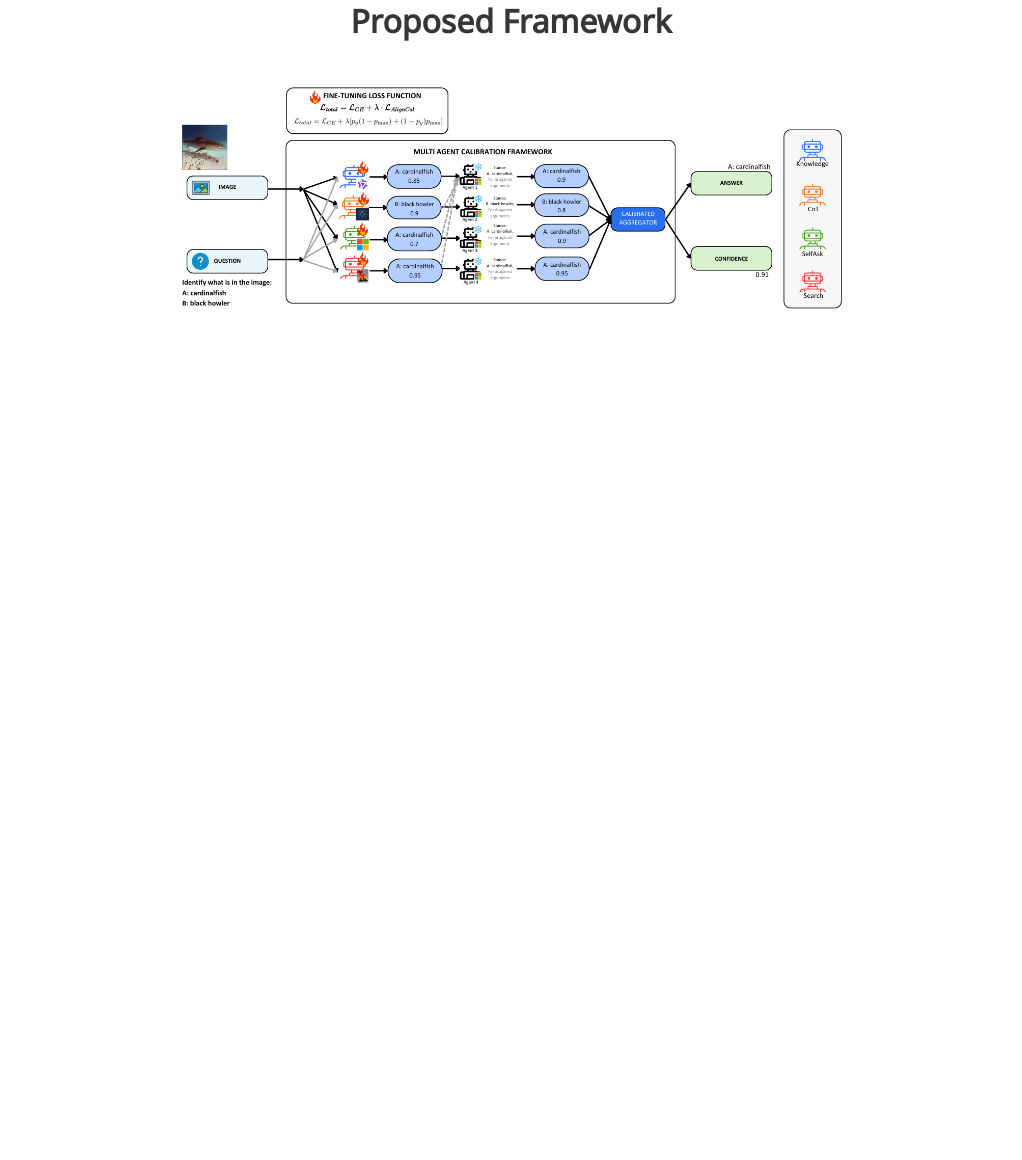
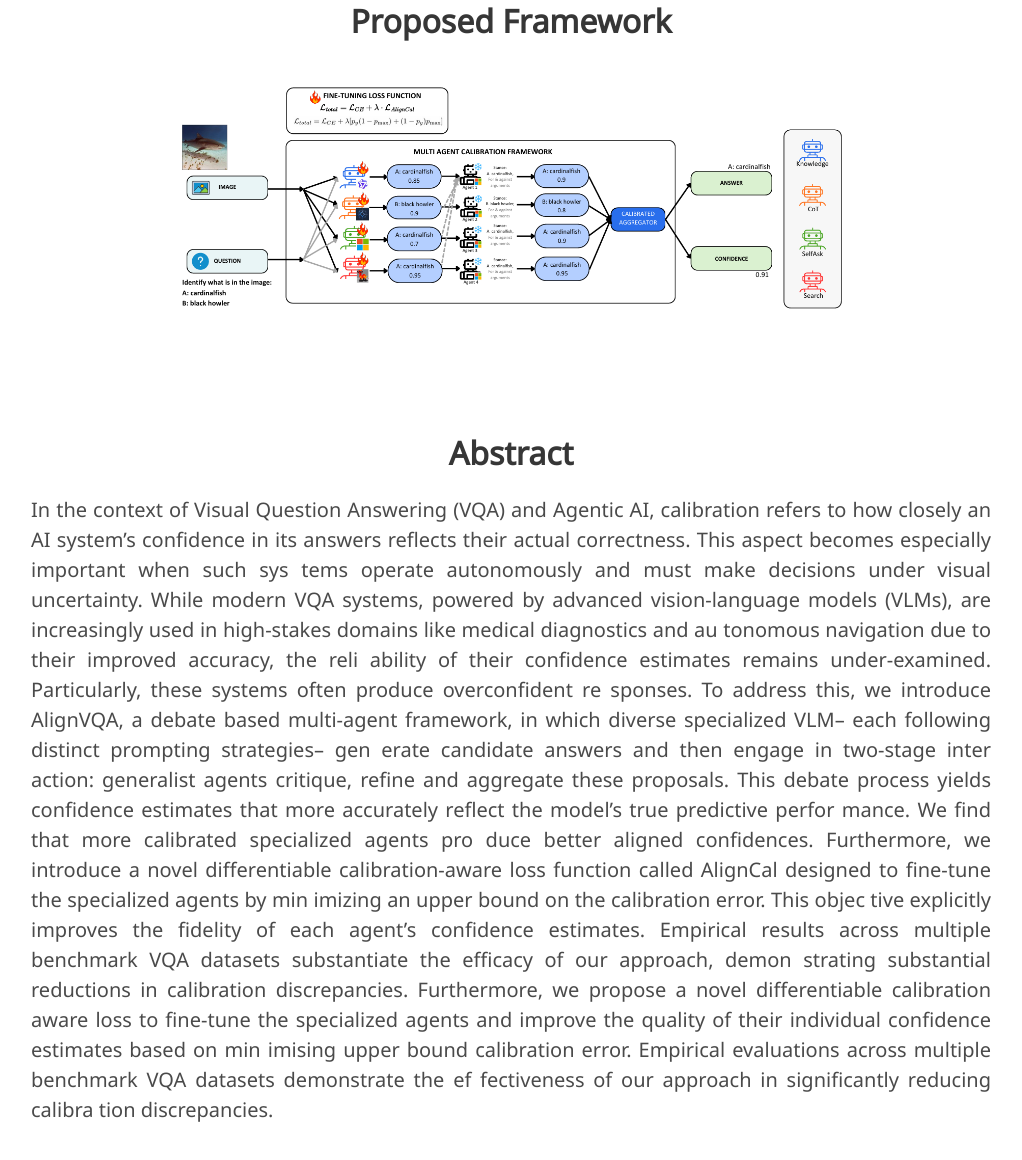
Before and after one commit to refine-align/refine-align.github.io, a plain HTML site: page index.html in a window 1280 px wide. Shown: the part 426-1586 px from the top of the page, without its empty margins (129-1151 px from the left). Before the commit the page ends 813 px from the top, so only its background shows below. Drawn offline with nearby package versions, Linux system fonts and the light colour scheme; some icons are missing; a web font is replaced by a local one.

Commit message:
Update index.html

```diff
--- a/index.html
+++ b/index.html
@@ -91,6 +91,50 @@
     </div>
   </div>
 </section>
+<section class="section">
+  <div class="container is-max-desktop">
+    <h2 class="title is-3 has-text-centered">Abstract</h2>
+
+    <div class="content is-size-5">
+      <p style="text-align: justify;">
+         In the context of Visual Question Answering (VQA) and
+ Agentic AI, calibration refers to how closely an AI system’s
+ confidence in its answers reflects their actual correctness.
+ This aspect becomes especially important when such sys
+tems operate autonomously and must make decisions under
+ visual uncertainty. While modern VQA systems, powered by
+ advanced vision-language models (VLMs), are increasingly
+ used in high-stakes domains like medical diagnostics and au
+tonomous navigation due to their improved accuracy, the reli
+ability of their confidence estimates remains under-examined.
+ Particularly, these systems often produce overconfident re
+sponses. To address this, we introduce AlignVQA, a debate
+based multi-agent framework, in which diverse specialized
+ VLM– each following distinct prompting strategies– gen
+erate candidate answers and then engage in two-stage inter
+action: generalist agents critique, refine and aggregate these
+ proposals. This debate process yields confidence estimates
+ that more accurately reflect the model’s true predictive perfor
+mance. We find that more calibrated specialized agents pro
+duce better aligned confidences. Furthermore, we introduce
+ a novel differentiable calibration-aware loss function called
+ AlignCal designed to fine-tune the specialized agents by min
+imizing an upper bound on the calibration error. This objec
+tive explicitly improves the fidelity of each agent’s confidence
+ estimates. Empirical results across multiple benchmark VQA
+ datasets substantiate the efficacy of our approach, demon
+strating substantial reductions in calibration discrepancies.
+ Furthermore, we propose a novel differentiable calibration
+aware loss to fine-tune the specialized agents and improve the
+ quality of their individual confidence estimates based on min
+imising upper bound calibration error. Empirical evaluations
+ across multiple benchmark VQA datasets demonstrate the ef
+fectiveness of our approach in significantly reducing calibra
+tion discrepancies.
+      </p>
+    </div>
+  </div>
+</section>
 
 </body>
 </html>
```
